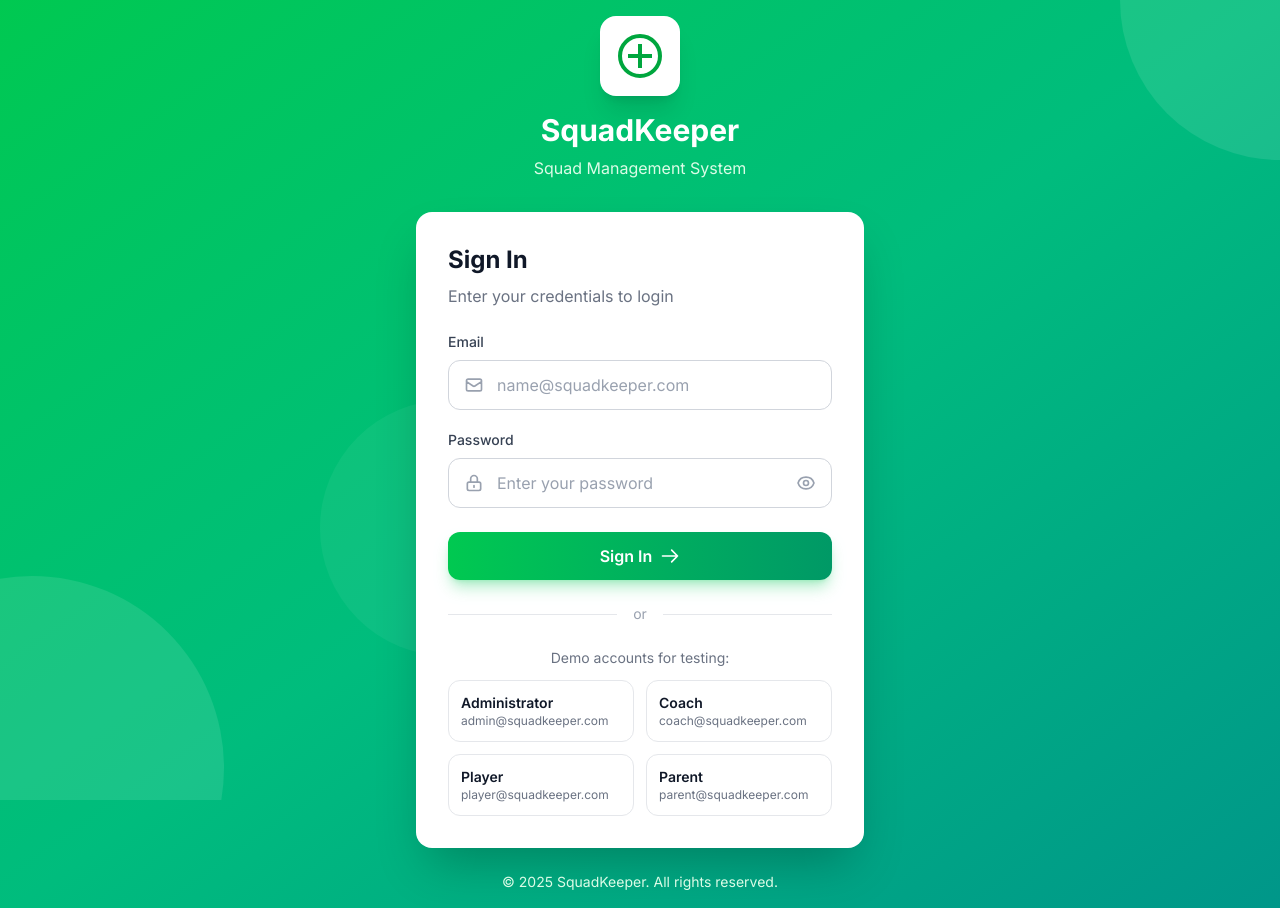
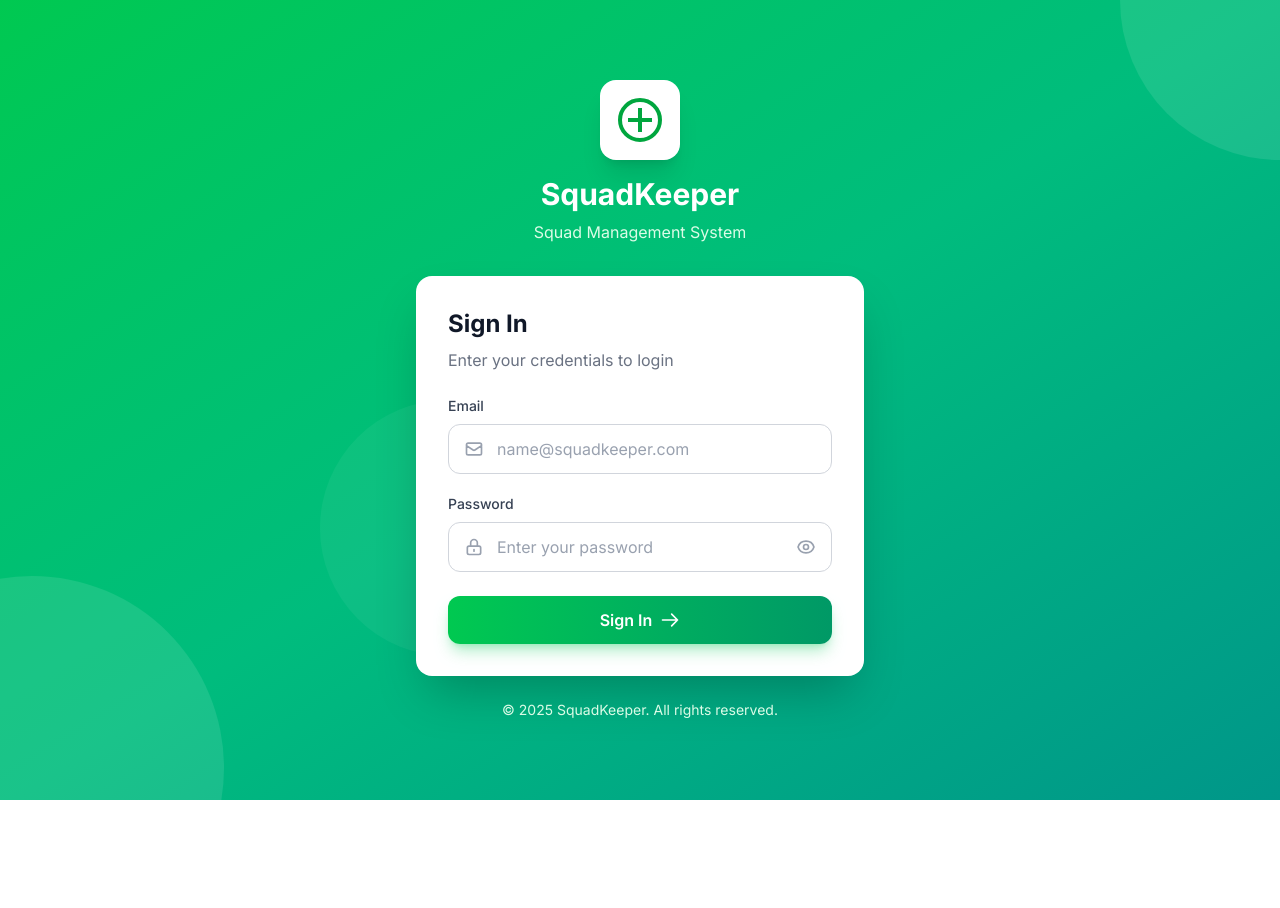
Before and after one commit to Mar88888888/squadkeeper-ui, a React (Vite) app: page /login in a window 1280 px wide. After the commit the page ends 800 px from the top, so only its background shows below. Built offline with nearby package versions, Linux system fonts and the light colour scheme.

Commit message:
Demo accounts block removed from login page

```diff
--- a/src/pages/auth/LoginPage.tsx
+++ b/src/pages/auth/LoginPage.tsx
@@ -40,19 +40,6 @@ const LogoIcon = () => (
   </svg>
 );
 
-interface DemoAccount {
-  role: string;
-  label: string;
-  email: string;
-}
-
-const demoAccounts: DemoAccount[] = [
-  { role: 'admin', label: 'Administrator', email: 'admin@squadkeeper.com' },
-  { role: 'coach', label: 'Coach', email: 'coach@squadkeeper.com' },
-  { role: 'player', label: 'Player', email: 'player@squadkeeper.com' },
-  { role: 'parent', label: 'Parent', email: 'parent@squadkeeper.com' },
-];
-
 export function LoginPage() {
   const [email, setEmail] = useState('');
   const [password, setPassword] = useState('');
@@ -79,11 +66,6 @@ export function LoginPage() {
     } finally {
       setIsLoading(false);
     }
-  };
-
-  const fillDemoAccount = (account: DemoAccount) => {
-    setEmail(account.email);
-    setPassword('password123');
   };
 
   return (
@@ -185,30 +167,6 @@ export function LoginPage() {
             </button>
           </form>
 
-          {/* Divider */}
-          <div className="my-6 flex items-center gap-4">
-            <div className="flex-1 h-px bg-gray-200" />
-            <span className="text-sm text-gray-400">or</span>
-            <div className="flex-1 h-px bg-gray-200" />
-          </div>
-
-          {/* Demo Accounts */}
-          <div className="space-y-3">
-            <p className="text-sm text-gray-500 text-center mb-3">Demo accounts for testing:</p>
-            <div className="grid grid-cols-2 gap-3">
-              {demoAccounts.map((account) => (
-                <button
-                  key={account.role}
-                  type="button"
-                  onClick={() => fillDemoAccount(account)}
-                  className="p-3 border border-gray-200 rounded-xl hover:bg-gray-50 transition-colors text-left"
-                >
-                  <p className="text-sm font-semibold text-gray-900">{account.label}</p>
-                  <p className="text-xs text-gray-500">{account.email}</p>
-                </button>
-              ))}
-            </div>
-          </div>
         </div>
 
         {/* Footer */}
```
